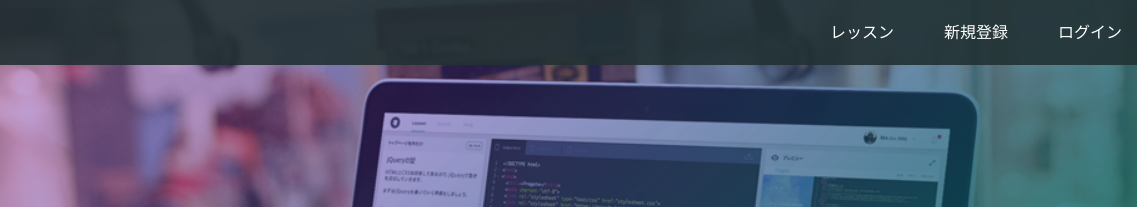
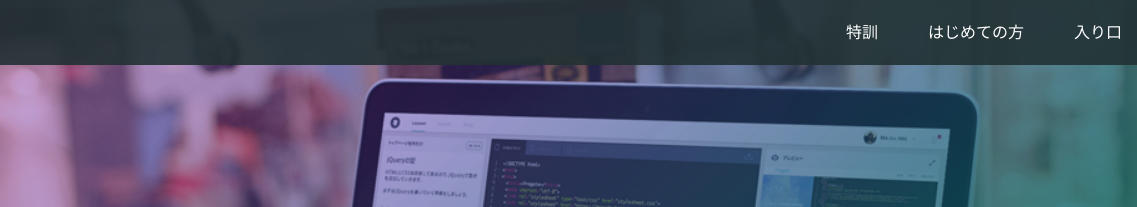
Before and after one commit to shibakatsu0219/freedom, a plain HTML site: page index.html in a window 1280 px wide. Shown: the top 207 px of the page, 143-1280 px from the left. Drawn offline with Linux system fonts and the light colour scheme.

Commit message:
Update index.html

```diff
--- a/index.html
+++ b/index.html
@@ -15,9 +15,9 @@
       </div>
       <span class="fa fa-bars menu-icon"></span>
       <div class="header-right">
-        <a href="#">レッスン</a>
-        <a href="#">新規登録</a>
-        <a href="#" class="login">ログイン</a>
+        <a href="#">特訓</a>
+        <a href="#">はじめての方</a>
+        <a href="#" class="login">入り口</a>
       </div>
     </div>
   </header>
```
